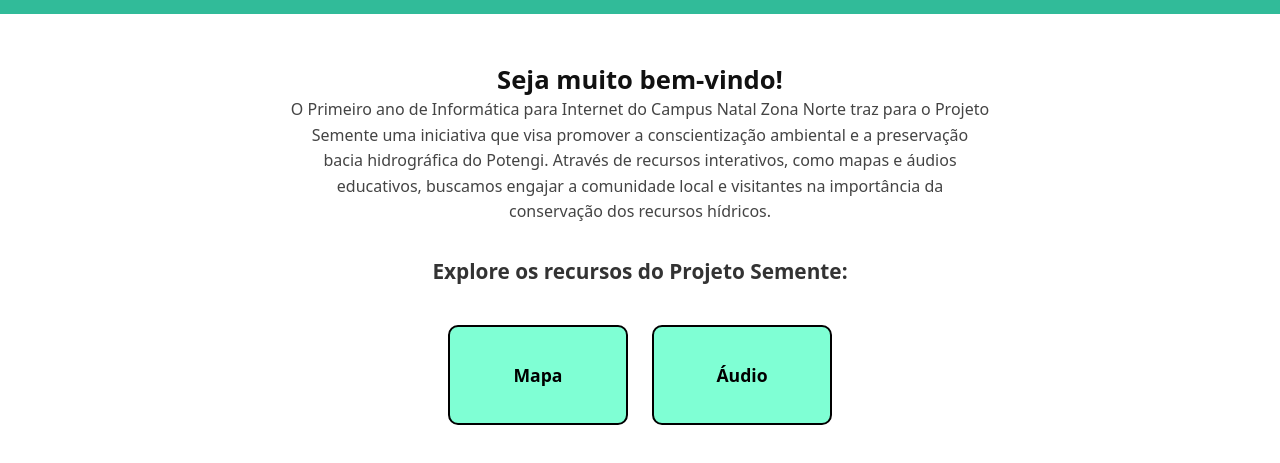
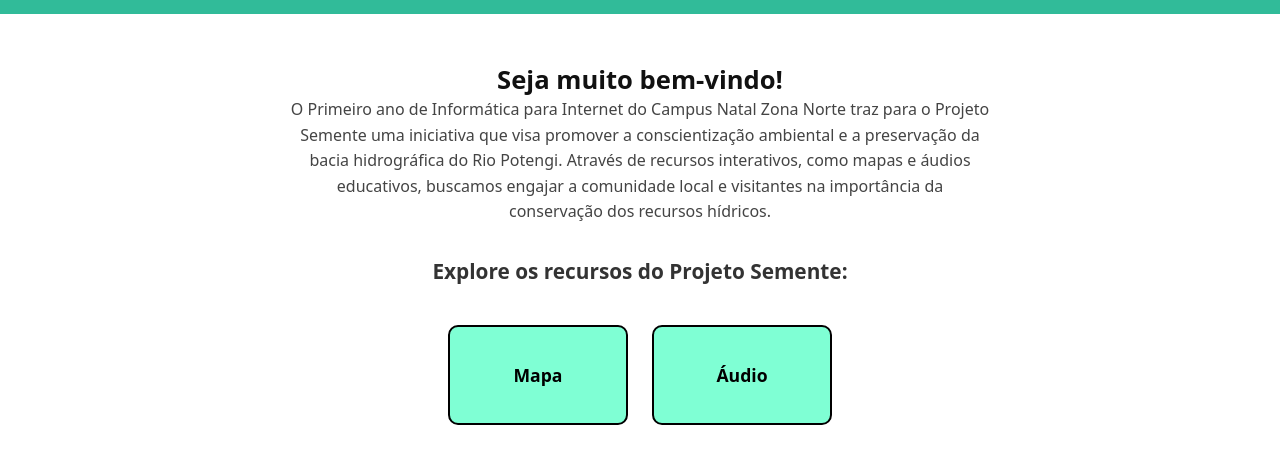
Before and after one commit to andrewqdev/semente-website, a plain HTML site: page index.html in a window 1280 px wide. Shown: the part 63-526 px from the top of the page. Drawn offline with Linux system fonts and the light colour scheme.

Commit message:
fix: adjust welcome text

```diff
--- a/index.html
+++ b/index.html
@@ -21,7 +21,7 @@
     <main class="container">
         <section class="texto" id="inicio">
             <h3>Seja muito bem-vindo!</h3>
-            <p>O Primeiro ano de Informática para Internet do Campus Natal Zona Norte traz para o Projeto Semente uma iniciativa que visa promover a conscientização ambiental e a preservação bacia hidrográfica do Potengi. Através de recursos interativos, como mapas e áudios educativos, buscamos engajar a comunidade local e visitantes na importância da conservação dos recursos hídricos.</p>
+            <p>O Primeiro ano de Informática para Internet do Campus Natal Zona Norte traz para o Projeto Semente uma iniciativa que visa promover a conscientização ambiental e a preservação da bacia hidrográfica do Rio Potengi. Através de recursos interativos, como mapas e áudios educativos, buscamos engajar a comunidade local e visitantes na importância da conservação dos recursos hídricos.</p>
         </section>
 
         <section class="texto" id="escolha">
```
